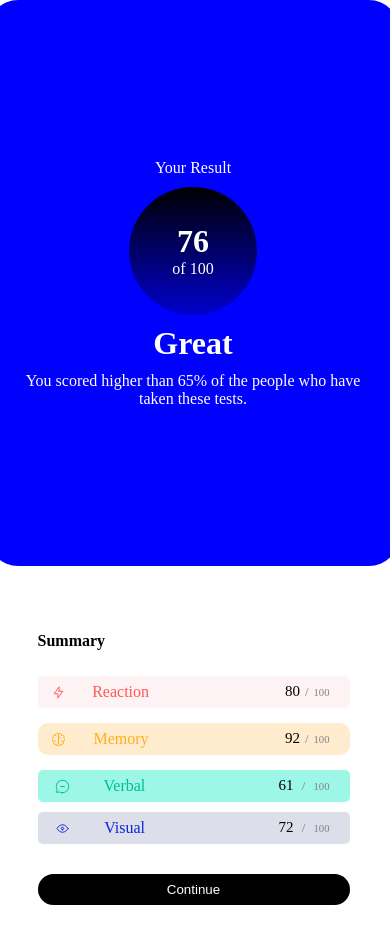
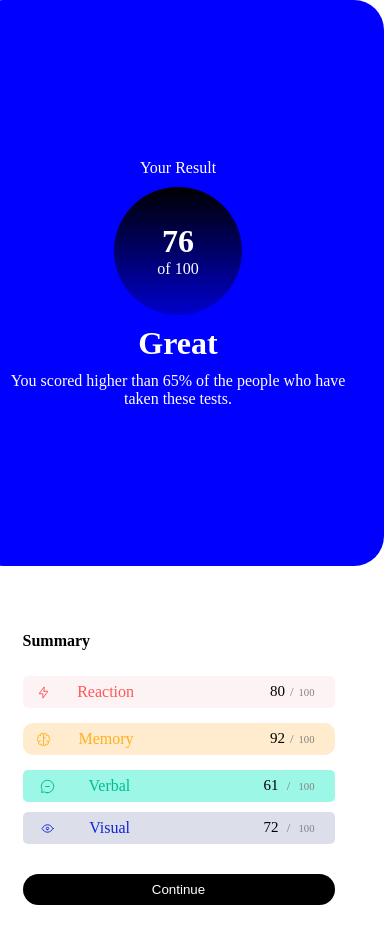
Before and after one commit to miracle607/results-summary-component-base, a plain HTML site: page index.html in a window 390 px wide. Drawn offline with Linux system fonts and the light colour scheme.

Commit message:
another-version

```diff
--- a/style.css
+++ b/style.css
@@ -196,7 +196,7 @@ button:hover{
         min-height: 90vh;
         justify-content: center;
        align-items: center;
-       padding: 0px 15px;
+       padding: 0px 15lspx;
     }
 
     .Your{
```
